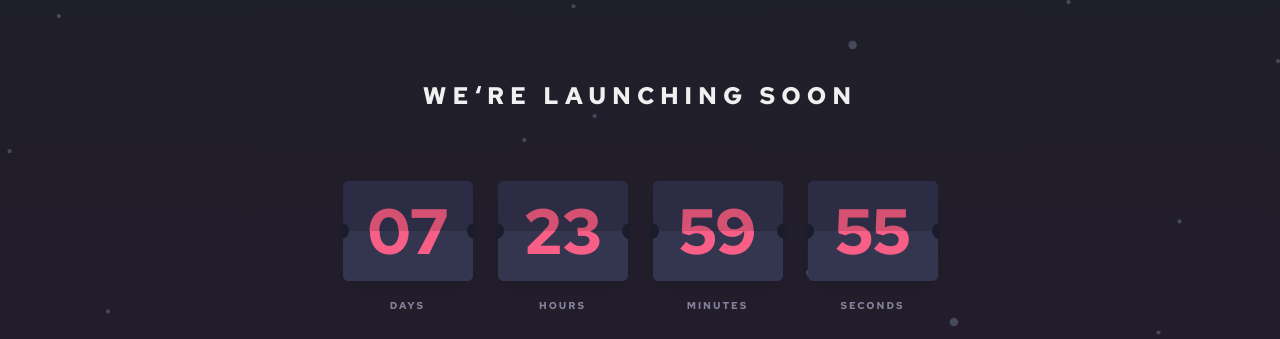
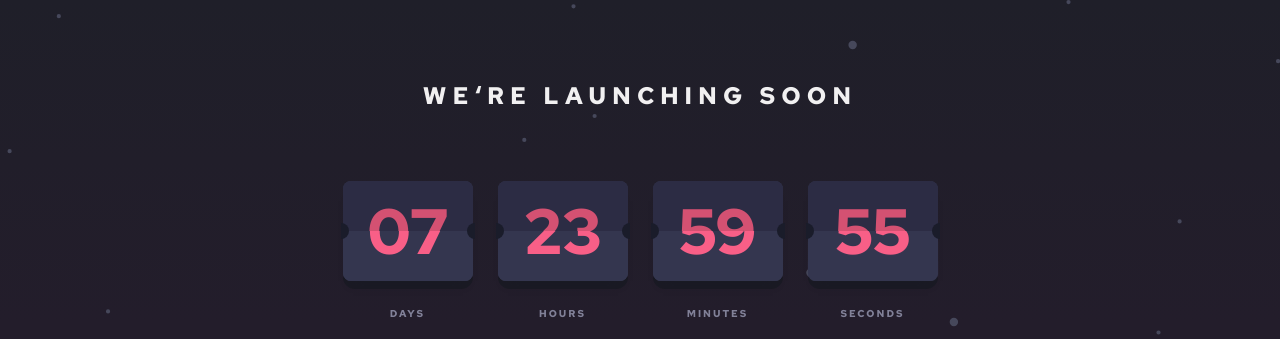
Before and after one commit to itiwariarun/Kraftshala_Frontend, a Next.js app: page / in a window 1280 px wide. Shown: the top 339 px of the page. Built offline with nearby package versions, Linux system fonts and the light colour scheme.

Commit message:
fix: bottom shadow

```diff
--- a/components/FlipContainer.jsx
+++ b/components/FlipContainer.jsx
@@ -25,7 +25,7 @@ const FlipContainer = ({ digit, shuffle, unit }) => {
 
   return (
     <div className="itemClass">
-      <div className="flipCardContainer">
+      <div className="animatedCardContainer"> <div className="flipCardContainer">
         <div classname="dot">
           <span className="rightDot" />
           <span className="leftDot" />
@@ -35,6 +35,8 @@ const FlipContainer = ({ digit, shuffle, unit }) => {
         <AnimatedCard digit={digit1} animation={animation1} />
         <AnimatedCard digit={digit2} animation={animation2} />
       </div>
+        <div className="cardBackground" />
+      </div>
       <p>{unit}</p>
     </div>
   );
--- a/styles/globals.css
+++ b/styles/globals.css
@@ -98,7 +98,7 @@ h1 {
   perspective-origin: 50% 50%;
   perspective: 18.75rem;          /* 300px */
   background-color: #34364f;
-  border-radius: 0.375rem;        /* 6px */
+  border-radius: 0.5rem;        /* 6px */
   box-shadow: 0 0.625rem 0.625rem -0.625rem #191a24;
 }
 
@@ -122,8 +122,8 @@ h1 {
 .upperCard {
   align-items: flex-end;
   background-color: #2c2c44;
-  border-top-left-radius: 0.375rem;
-  border-top-right-radius: 0.375rem;
+  border-top-left-radius: 0.5rem;
+  border-top-right-radius: 0.5rem;
 }
 
 .upperCard span {
@@ -132,8 +132,8 @@ h1 {
 
 .lowerCard {
   align-items: flex-start;
-  border-bottom-left-radius: 0.375rem;
-  border-bottom-right-radius: 0.375rem;
+  border-bottom-left-radius: 0.5rem;
+  border-bottom-right-radius: 0.5rem;
 }
 
 .lowerCard span {
@@ -167,8 +167,8 @@ h1 {
   transform-origin: 50% 0%;
   transform: rotateX(180deg);
   background-color: #34364f;
-  border-bottom-left-radius: 0.375rem;
-  border-bottom-right-radius: 0.375rem;
+  border-bottom-left-radius: 0.5rem;
+  border-bottom-right-radius: 0.5rem;
   animation: unfold 0.6s cubic-bezier(0.455, 0.03, 0.515, 0.955) forwards;
   transform-style: preserve-3d;
 }
@@ -183,8 +183,8 @@ h1 {
   transform-origin: 50% 100%;
   transform: rotateX(0deg);
   background-color: #34364f;
-  border-top-left-radius: 0.375rem;
-  border-top-right-radius: 0.375rem;
+  border-top-left-radius: 0.5rem;
+  border-top-right-radius: 0.5rem;
   animation: fold 0.6s cubic-bezier(0.455, 0.03, 0.515, 0.955) forwards;
   transform-style: preserve-3d;
 }
@@ -192,7 +192,18 @@ h1 {
 .flipCardItem.fold span {
   transform: translateY(50%);
 }
-
+.animatedCardContainer{
+  display: flex;
+  flex-direction: column;
+}
+.cardBackground{
+  height: 0.75rem;
+  z-index: -10;
+  margin-top: -0.25rem;
+  border-bottom-left-radius: 0.875rem;
+  border-bottom-right-radius: 0.875rem;
+  background-color: #1a1a24;
+}
 .rightDot,
 .leftDot {
   height: 0.5rem;                 /* 8px */
```
